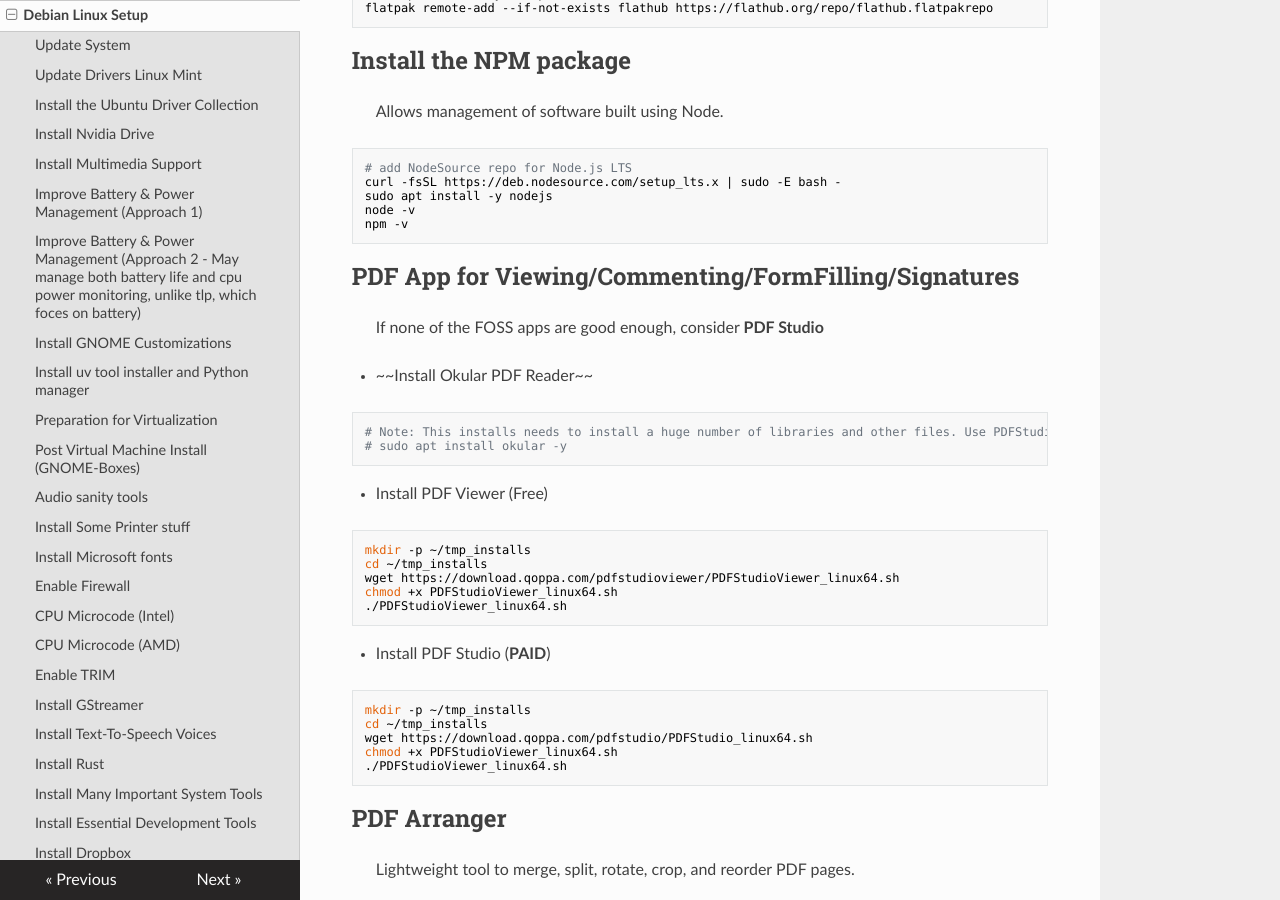
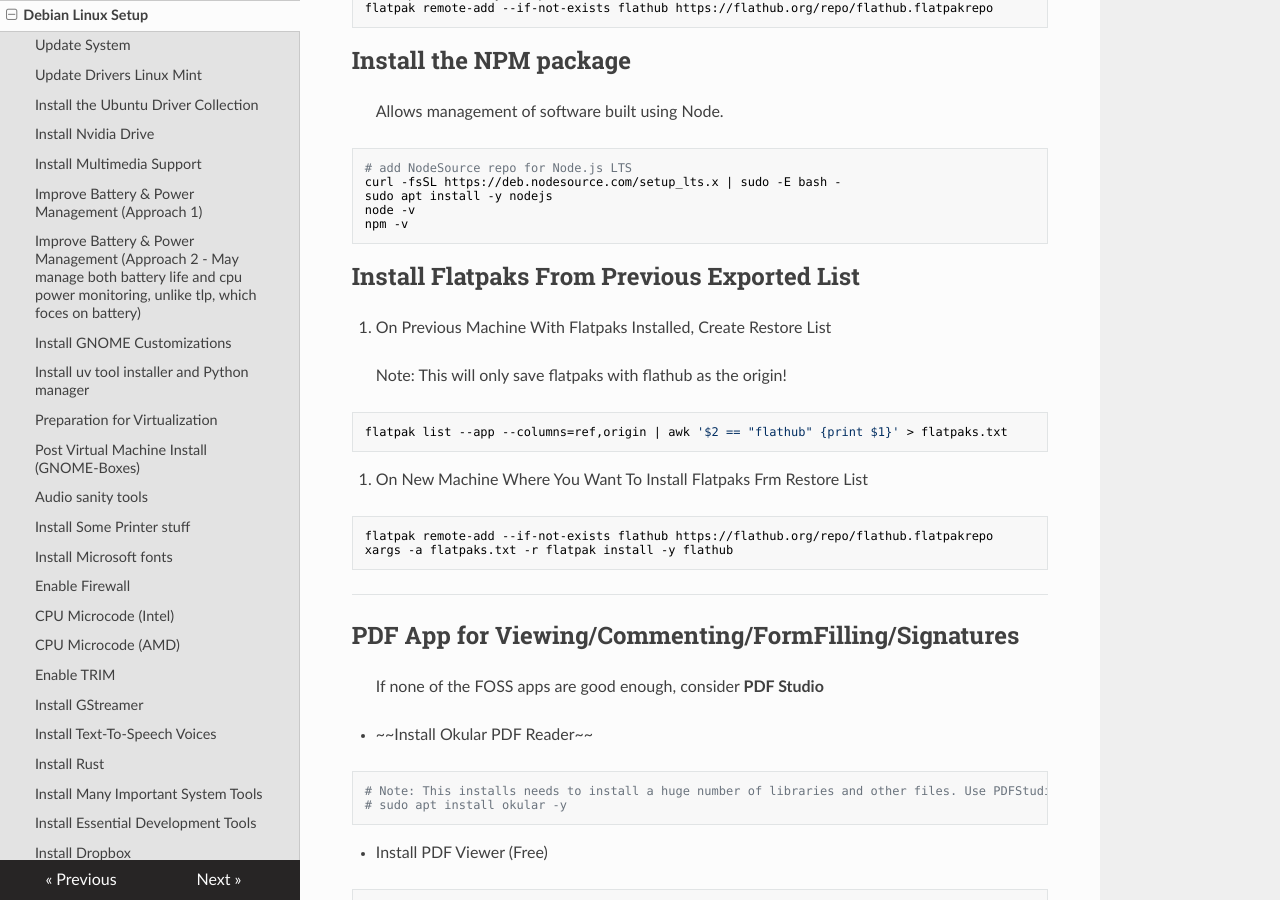
Before and after one commit to travisseymour/useful_stuff, an MkDocs documentation site: the page built from docs/debian_setup.md, in a window 1280 px wide and 900 px high, scrolled down 7453 px. Built offline with MkDocs 1.6.1, drawn with Linux system fonts in a browser that asks for light colours; nearby versions of some CDN libraries.

Commit message:
added flatpak save-restore

````diff
--- a/docs/debian_setup.md
+++ b/docs/debian_setup.md
@@ -359,6 +359,25 @@
 node -v
 npm -v
 ```
+
+## Install Flatpaks From Previous Exported List
+
+1. On Previous Machine With Flatpaks Installed, Create Restore List
+
+> Note: This will only save flatpaks with flathub as the origin!
+
+```bash
+flatpak list --app --columns=ref,origin | awk '$2 == "flathub" {print $1}' > flatpaks.txt
+```
+
+2. On New Machine Where You Want To Install Flatpaks Frm Restore List
+
+```bash
+flatpak remote-add --if-not-exists flathub https://flathub.org/repo/flathub.flatpakrepo
+xargs -a flatpaks.txt -r flatpak install -y flathub
+```
+
+---
 
 ## PDF App for Viewing/Commenting/FormFilling/Signatures
 
````
